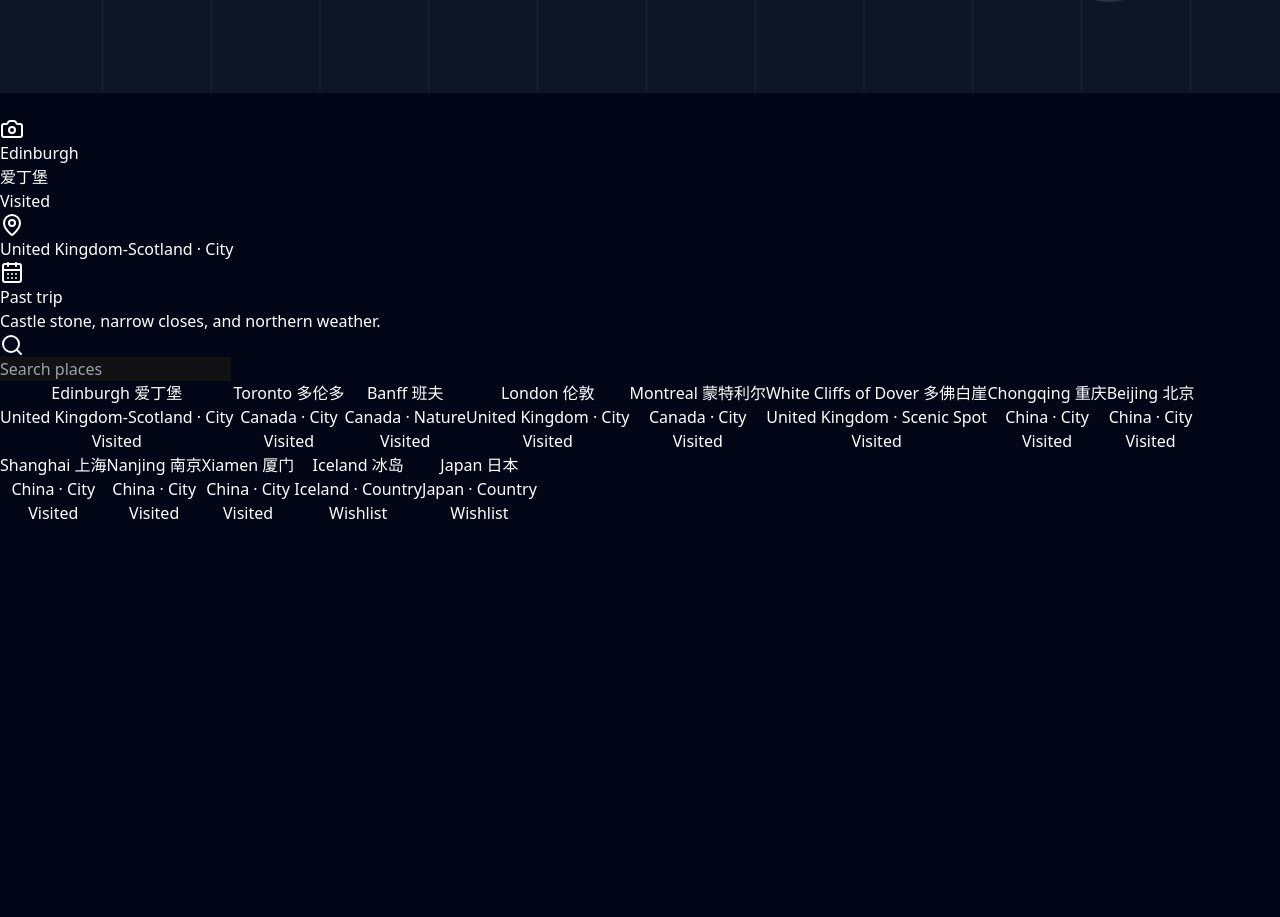
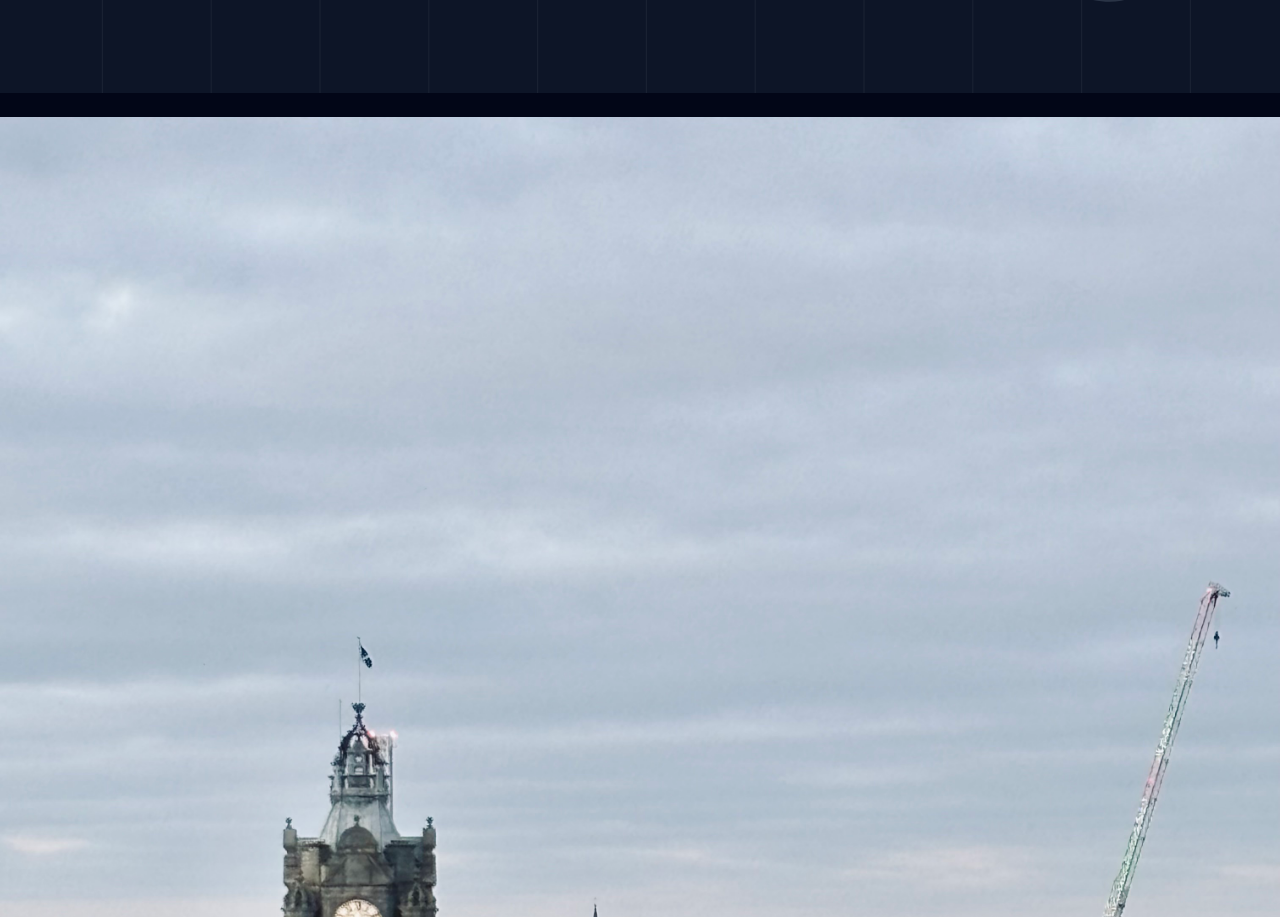
Before and after one commit to ccccchris1234/travel_journal, a React (Vite) app in the folder world-travel-journal-response2/: page / in a window 1280 px wide. Shown: the part 907-1824 px from the top of the page. Before the commit the page ends 1432 px from the top, so only its background shows below. Built offline with nearby package versions, Linux system fonts and the light colour scheme.

Commit message:
Update places.js

```diff
--- a/world-travel-journal-response2/src/data/places.js
+++ b/world-travel-journal-response2/src/data/places.js
@@ -12,7 +12,7 @@ export const places = [
     date: "Past trip",
     lat: 55.953,
     lng: -3.188,
-    photos: "/edinburgh_1.jpeg",
+    photo: "/edinburgh_1.jpeg",
     note: "Castle stone, narrow closes, and northern weather.",
     noteZh: "北境之地的城堡、石墙、旧巷。"
   },
```
